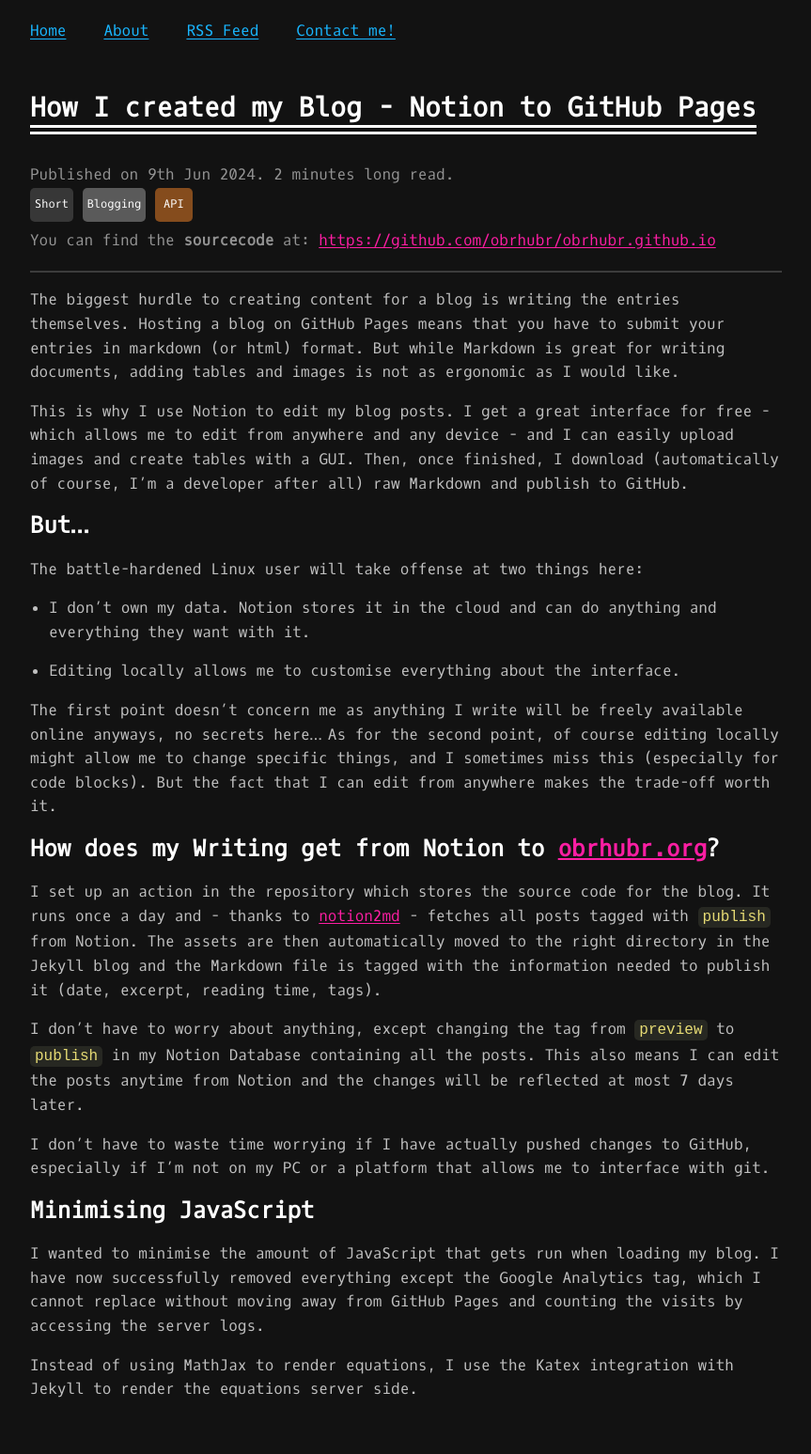
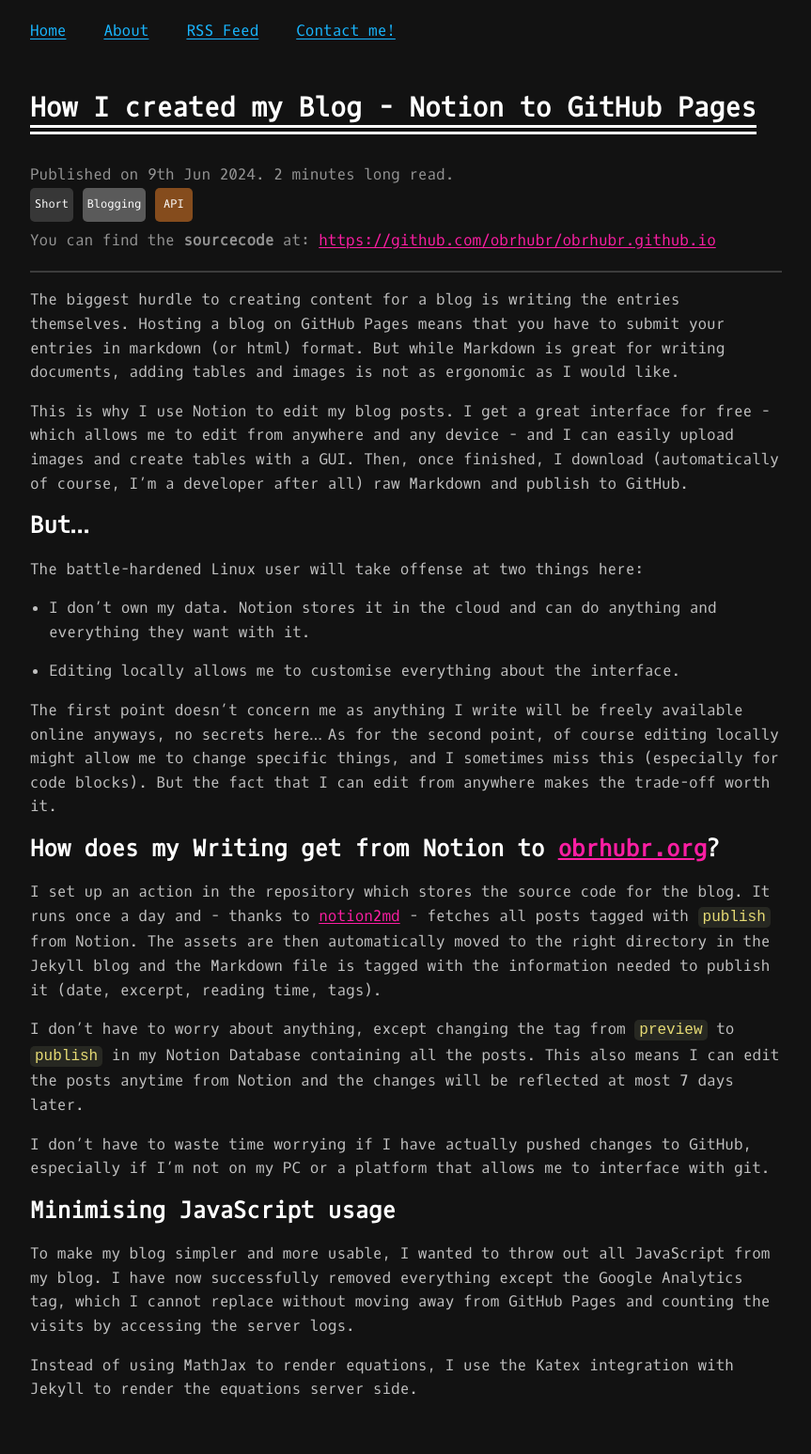
Before and after one commit to obrhubr/obrhubr.github.io, a Jekyll site: the page built from _posts/2024-06-09-created-blog.md, in a window 1280 px wide. Shown: the whole page at 94% size, without its empty margins (208-1071 px from the left). Built offline with Jekyll 4.4.1, drawn with Linux system fonts in a browser that asks for light colours.

Commit message:
Automated update to blog posts

```diff
--- a/_posts/2024-06-09-created-blog.md
+++ b/_posts/2024-06-09-created-blog.md
@@ -35,8 +35,8 @@ I don’t have to worry about anything, except changing the tag from `preview` t
 
 I don’t have to waste time worrying if I have actually pushed changes to GitHub, especially if I’m not on my PC or a platform that allows me to interface with git.
 
-## Minimising JavaScript
+## Minimising JavaScript usage
 
-I wanted to minimise the amount of JavaScript that gets run when loading my blog. I have now successfully removed everything except the Google Analytics tag, which I cannot replace without moving away from GitHub Pages and counting the visits by accessing the server logs.
+To make my blog simpler and more usable, I wanted to throw out all JavaScript from my blog. I have now successfully removed everything except the Google Analytics tag, which I cannot replace without moving away from GitHub Pages and counting the visits by accessing the server logs.
 
 Instead of using MathJax to render equations, I use the Katex integration with Jekyll to render the equations server side.
```
